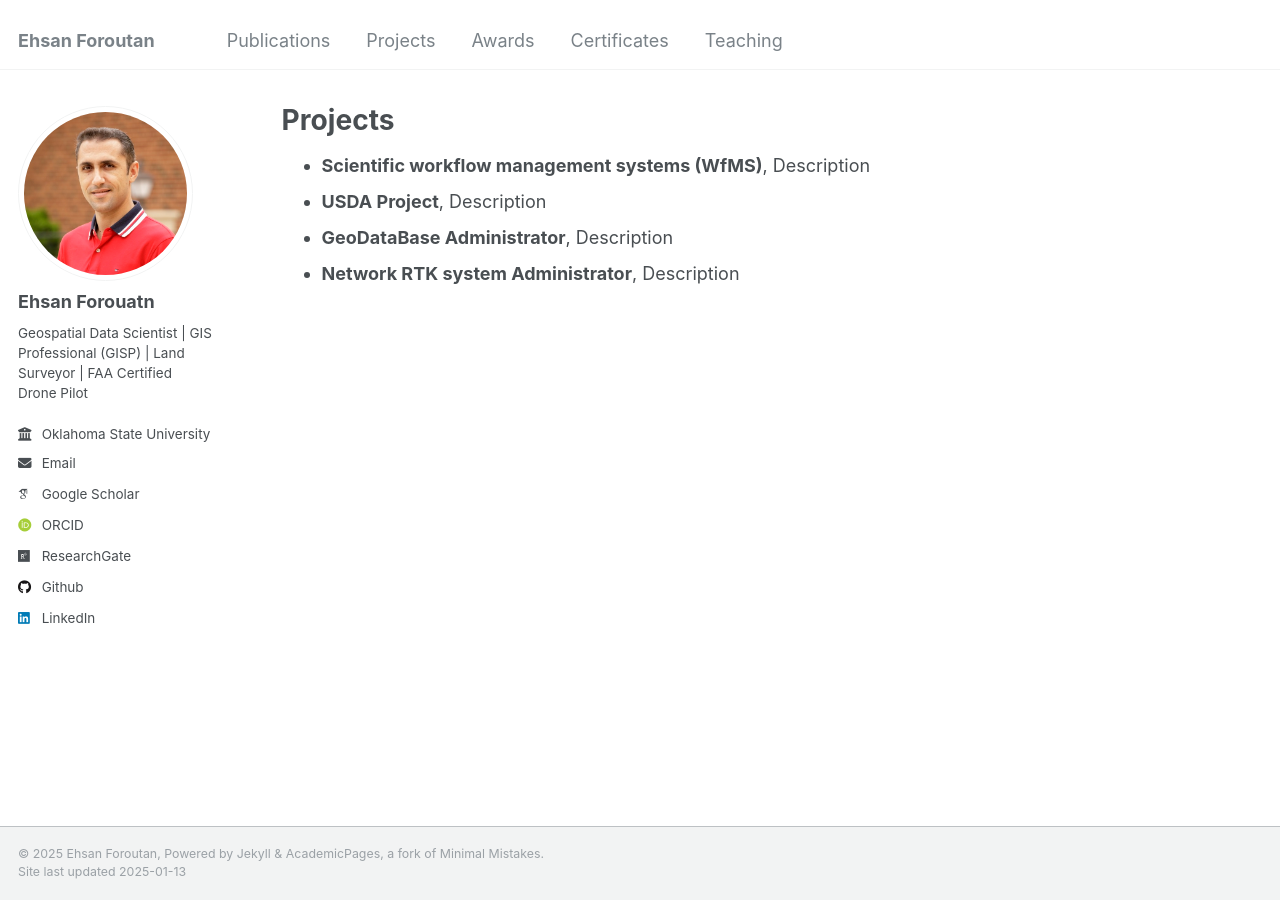
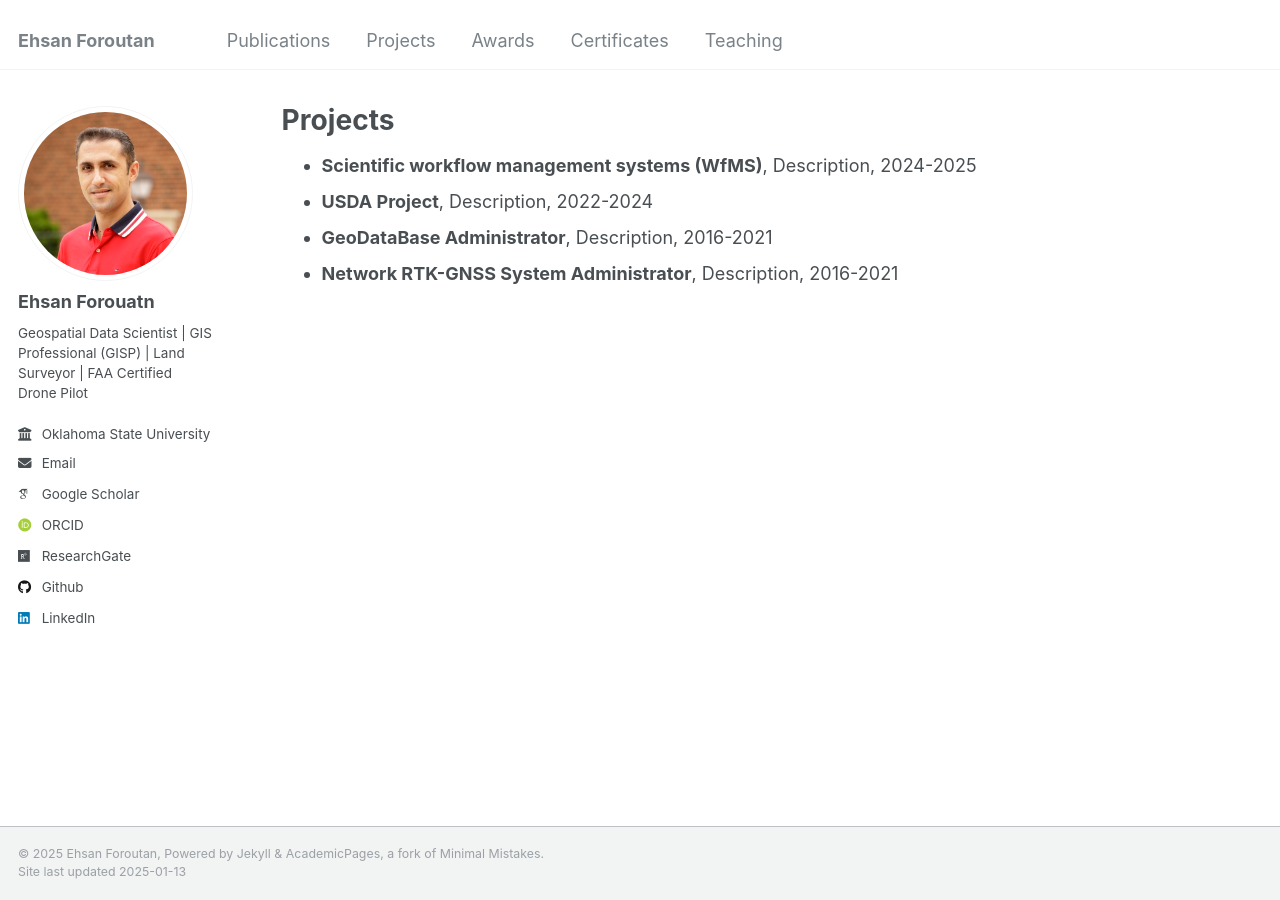
Before and after one commit to eforoutan/eforoutan.github.io, a Jekyll site: the page built from _pages/projects.html, in a window 1280 px wide. Built offline with Jekyll 4.4.1, drawn with Linux system fonts in a browser that asks for light colours; some web fonts are replaced.

Commit message:
Update projects.html

```diff
--- a/_pages/projects.html
+++ b/_pages/projects.html
@@ -9,10 +9,10 @@ author_profile: true
 
 <ul>
 
-  <li><strong>Scientific workflow management systems (WfMS)</strong>, Description </li>
-  <li><strong>USDA Project</strong>, Description </li>
-  <li><strong>GeoDataBase Administrator</strong>, Description </li>
-  <li><strong>Network RTK system Administrator</strong>, Description </li>
+  <li><strong>Scientific workflow management systems (WfMS)</strong>, Description, 2024-2025 </li>
+  <li><strong>USDA Project</strong>, Description, 2022-2024 </li>
+  <li><strong>GeoDataBase Administrator</strong>, Description, 2016-2021 </li>
+  <li><strong>Network RTK-GNSS System Administrator</strong>, Description, 2016-2021 </li>
 
 </ul>
 
```
